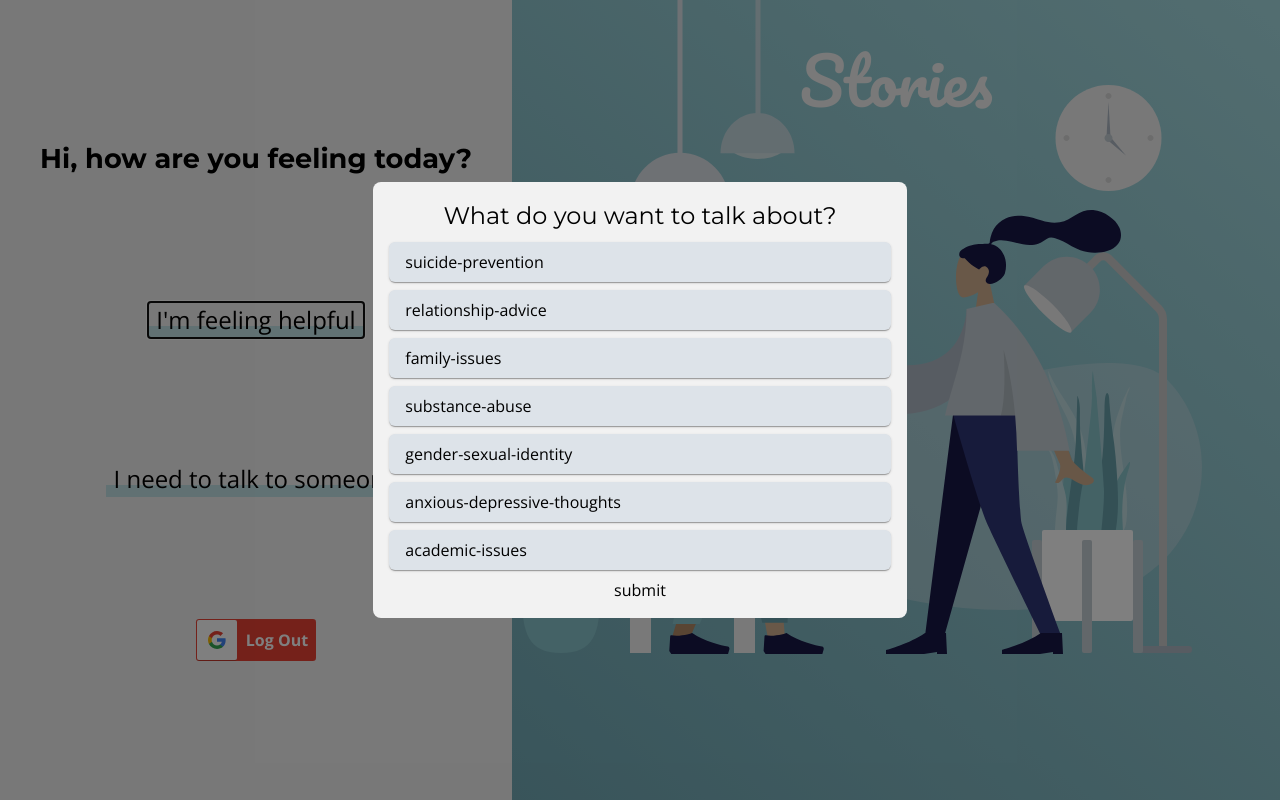
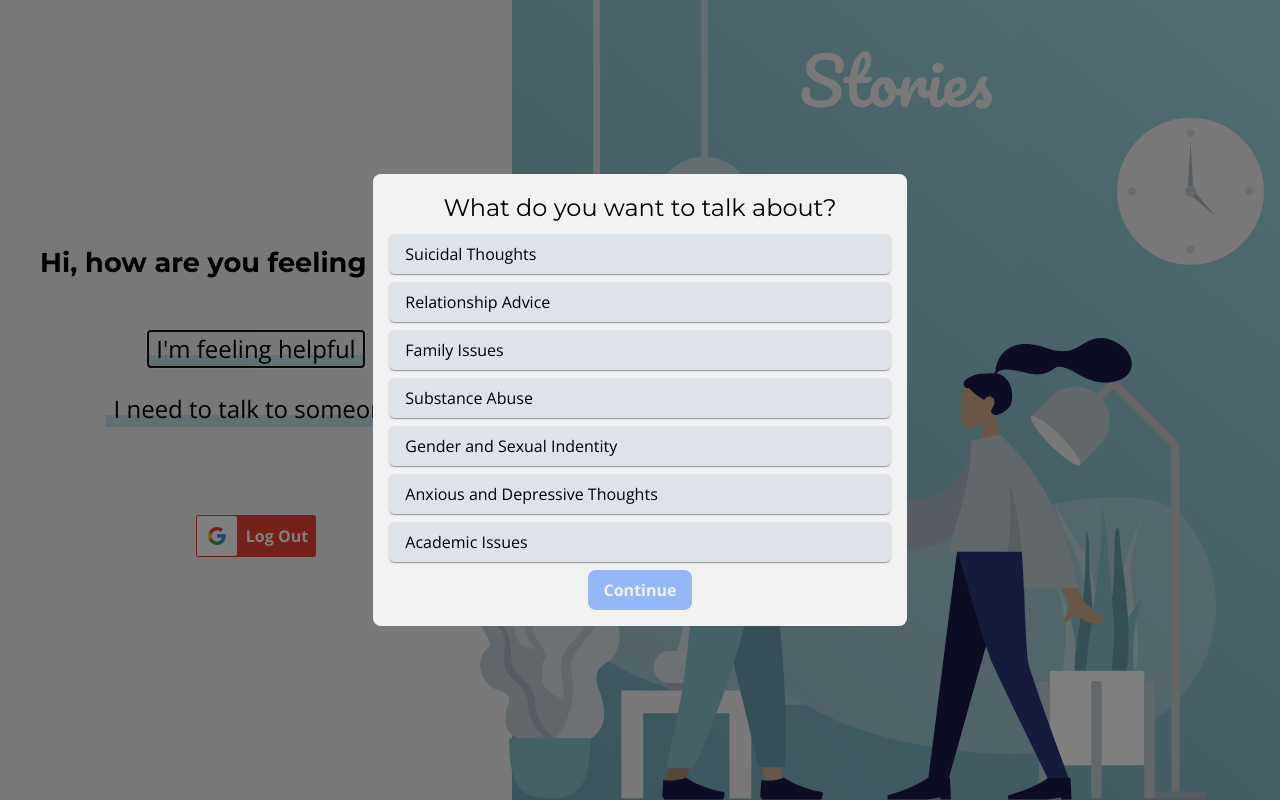
Before and after one commit to SneakySensei/Stories, a React (Create React App) app in the folder client/: page / in a window 1280 px wide. Both pictures are taken after a click on the button "I'm feeling helpful". Built offline with nearby package versions, Linux system fonts and the light colour scheme.

Commit message:
feat(client/landing): complete

```diff
--- a/client/src/components/Index/Hero.tsx
+++ b/client/src/components/Index/Hero.tsx
@@ -45,7 +45,15 @@ const Hero = () => {
 
   return (
     <>
-      {role && <Modal role={role} submitTags={submitTags} />}
+      {role && (
+        <Modal
+          role={role}
+          submitTags={submitTags}
+          onModalClose={() => {
+            setRole(null);
+          }}
+        />
+      )}
       <Landing>
         <div className="left-section">
           <div className="logo">Stories</div>
@@ -79,6 +87,7 @@ const Hero = () => {
               {isAuth ? "Log Out" : "Sign in with Google"}
             </span>
           </GoogleButton>
+          {!isAuth && <span className="pt-2">Please log in to start</span>}
         </div>
         <div className="right-section">
           <TopImg className="topArt" />
--- a/client/src/components/Index/StyledComponents.ts
+++ b/client/src/components/Index/StyledComponents.ts
@@ -12,10 +12,10 @@ export const Landing = styled.div`
     display: flex;
     flex-direction: column;
     align-items: center;
-    justify-content: space-evenly;
+    justify-content: center;
     position: relative;
     background-color: #f2f2f2;
-    padding: 1rem 1rem 1rem 1rem;
+    padding: 2rem 1rem 2rem 1rem;
 
     .logo {
       font-family: "Pacifico";
@@ -29,7 +29,7 @@ export const Landing = styled.div`
 
     h1 {
       text-align: center;
-      /* margin: 8rem 0 5rem 0; */
+      margin-bottom: 3rem;
       font-size: 1.7rem;
       font-weight: bold;
       padding: 0 1rem;
@@ -40,7 +40,7 @@ export const Landing = styled.div`
       position: relative;
       z-index: 0;
       padding: 0 0.5rem;
-      /* margin-bottom: 3rem; */
+      margin-bottom: 1.5rem;
       cursor: pointer;
     }
 
@@ -67,7 +67,10 @@ export const Landing = styled.div`
   .right-section {
     position: relative;
     background: linear-gradient(220deg, #a6dce2, #72aab6);
-    height: 100%;
+    height: 100vh;
+    display: flex;
+    flex-direction: column;
+    justify-content: space-between;
 
     svg {
       width: 100%;
@@ -91,26 +94,29 @@ export const Landing = styled.div`
     }
   }
 
-  @media screen and (max-width: 990px) {
+  @media screen and (max-width: 860px) {
     display: block;
 
     .left-section {
       position: absolute;
       left: 1rem;
       right: 1rem;
-      top: 1rem;
-      height: fit-content;
+      top: 50%;
+      transform: translateY(-50%);
       border-radius: 1rem;
-      z-index: 100;
+      z-index: 25;
       background-color: #fffe;
+
+      h1 {
+        font-size: 1.5rem;
+      }
+
+      .link {
+        font-size: 1.3rem;
+      }
     }
 
     .right-section {
-      height: inherit;
-      .logo {
-        z-index: 1000;
-        color: #2c2c2c;
-      }
       .art {
         margin: 0 auto;
         padding: 0 1rem;
@@ -127,6 +133,7 @@ export const GoogleButton = styled.button`
   border-radius: 0.2rem;
   font-weight: bold;
   color: white;
+  margin-top: 4rem;
   cursor: pointer;
   user-select: none;
   -moz-user-select: none;
--- a/client/src/components/Misc/Modal.tsx
+++ b/client/src/components/Misc/Modal.tsx
@@ -5,12 +5,23 @@ import { TagsContext } from "../../context/tagsContext";
 interface ModalProps {
   role: "seeker" | "supporter";
   submitTags: () => void;
+  onModalClose: () => void;
 }
 
 interface Tag {
   name: string;
   isSelected: boolean;
 }
+
+const humanReadableTagNames = [
+  "Suicidal Thoughts",
+  "Relationship Advice",
+  "Family Issues",
+  "Substance Abuse",
+  "Gender and Sexual Indentity",
+  "Anxious and Depressive Thoughts",
+  "Academic Issues",
+];
 
 const Modal = (props: ModalProps) => {
   const tagsContext = useContext(TagsContext);
@@ -38,29 +49,46 @@ const Modal = (props: ModalProps) => {
     );
   };
 
-  const onSubmitHandler = () => {
+  const onSubmitHandler = (evt: React.MouseEvent) => {
+    evt.stopPropagation();
     props.submitTags();
     tagsContext.setTags(allTags);
   };
 
   return (
-    <div className="fixed bg-black bg-opacity-50 w-screen h-screen grid place-items-center z-50">
-      <div className="flex flex-col bg-background w-11/12 lg:w-5/12 p-4 rounded-lg">
+    <div
+      className="fixed bg-black bg-opacity-50 w-screen h-screen grid place-items-center z-50"
+      onClick={props.onModalClose}
+    >
+      <div
+        className="flex flex-col bg-background w-11/12 lg:w-5/12 p-4 rounded-lg"
+        onClick={(evt: React.MouseEvent) => {
+          evt.stopPropagation();
+        }}
+      >
         <h2 className="text-center text-2xl mb-2">
           What do you want to talk about?
         </h2>
-        {allTags.map((tag) => (
+        {allTags.map((tag, index) => (
           <div
-            onClick={() => onToggleTag(tag.name)}
+            onClick={(evt: React.MouseEvent) => {
+              evt.stopPropagation();
+              onToggleTag(tag.name);
+            }}
             key={tag.name}
             className={`rounded-md mb-2 px-4 py-2 shadow-card cursor-pointer select-none ${
               tag.isSelected ? "bg-primary text-background" : "bg-accent"
             }`}
           >
-            {tag.name}
+            {humanReadableTagNames[index]}
           </div>
         ))}
-        <button onClick={onSubmitHandler}>submit</button>
+        <button
+          className="bg-secondary px-4 py-2 rounded-lg text-background font-bold self-center hover:bg-secondaryAccent"
+          onClick={onSubmitHandler}
+        >
+          Continue
+        </button>
       </div>
     </div>
   );
--- a/client/tailwind.config.js
+++ b/client/tailwind.config.js
@@ -10,6 +10,8 @@ module.exports = {
         background: "#F2F2F2",
         primary: "#7CB3BE",
         accent: "#DDE3E9",
+        secondary: "#93B7F7",
+        secondaryAccent: "#BCCBFF",
       },
       height: {
         "1/10": "10%",
```
Also changed, not shown: client/src/assets/landingRight.svg, client/src/assets/top.svg.
